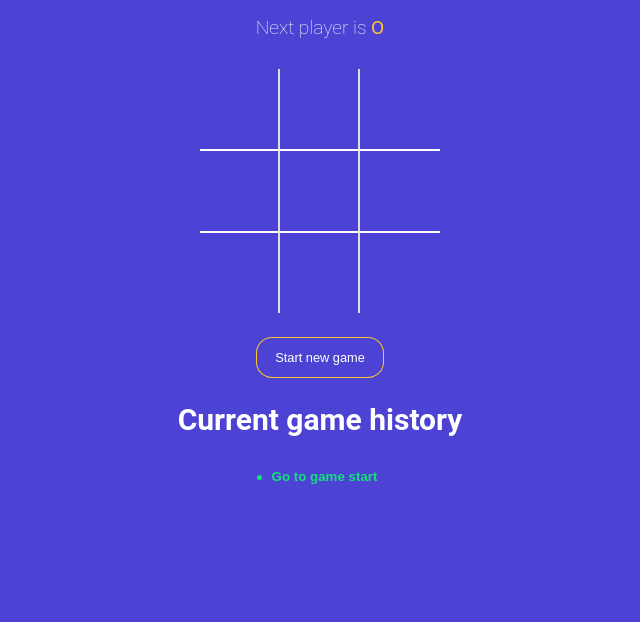
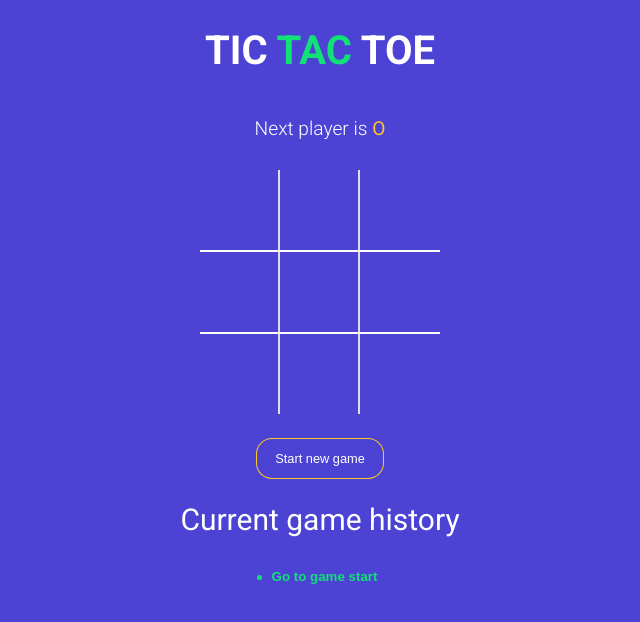
Before and after one commit to kumarSunny2184/TicTacToe, a React (Vite) app: page / in a window 1280 px wide. Shown: the top 622 px of the page, without its empty margins (320-960 px from the left). Built offline with nearby package versions, Linux system fonts and the light colour scheme.

Commit message:
change font and styling

```diff
--- a/index.html
+++ b/index.html
@@ -4,6 +4,10 @@
     <meta charset="UTF-8" />
     <link rel="icon" type="image/svg+xml" href="/vite.svg" />
     <meta name="viewport" content="width=device-width, initial-scale=1.0" />
+    <link
+      href="https://fonts.googleapis.com/css?family=Roboto:300,400,700&display=swap"
+      rel="stylesheet"
+    />
     <title>Tic tac toe</title>
   </head>
   <body>
--- a/src/App.jsx
+++ b/src/App.jsx
@@ -60,6 +60,9 @@
 
   return (
     <div className="app">
+      <h1>
+        TIC <span className="text-green">TAC</span> TOE
+      </h1>
       <StatusMessage winner={winner} gamingBoard={gamingBoard} />
       <Board
         squares={gamingBoard.squares}
@@ -75,7 +78,13 @@
         Start new game
       </button>
 
-      <h2>Current game history</h2>
+      <h2
+        style={{
+          fontWeight: 'normal',
+        }}
+      >
+        Current game history
+      </h2>
       <History history={history} moveTo={moveTo} currentMove={currentMove} />
     </div>
   );
```
